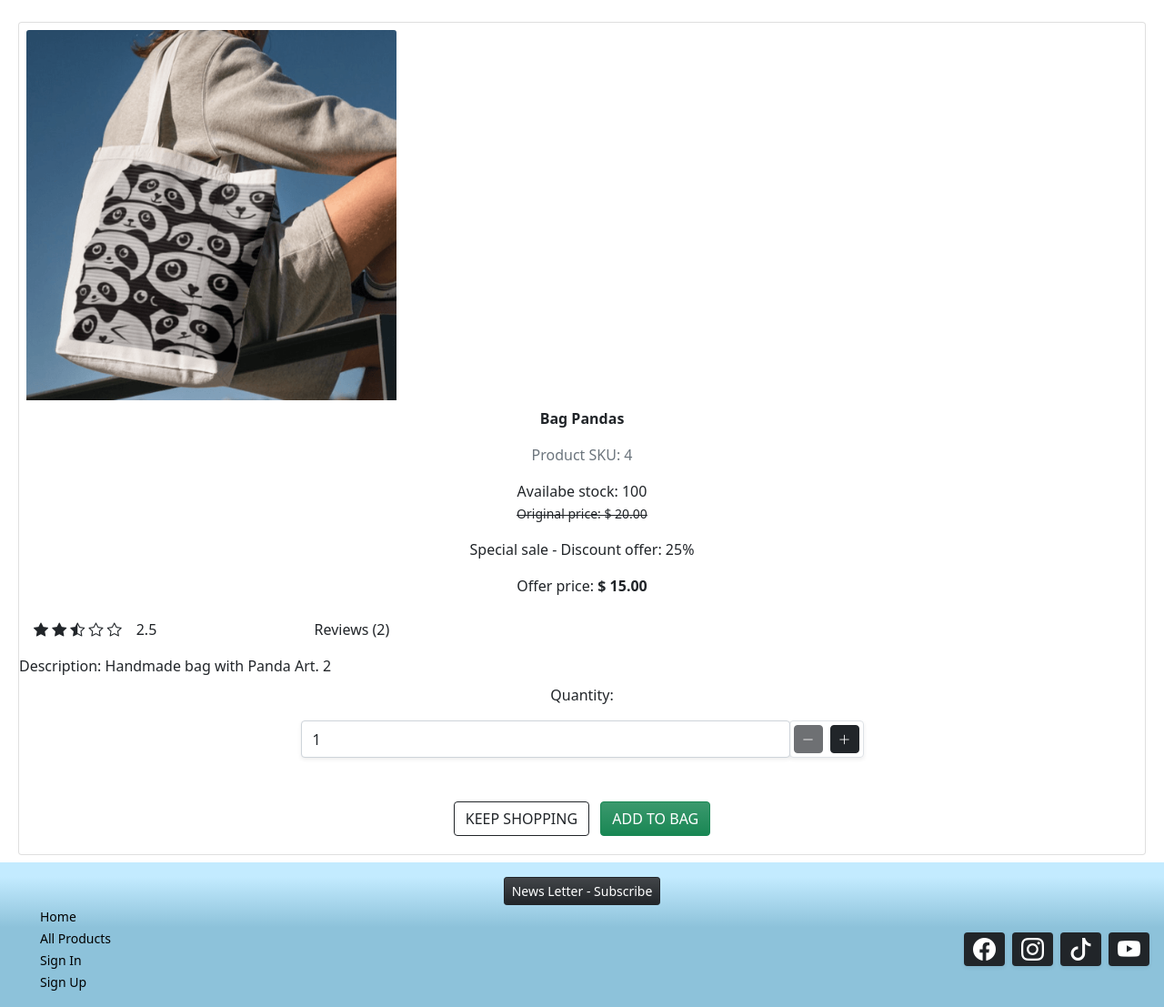
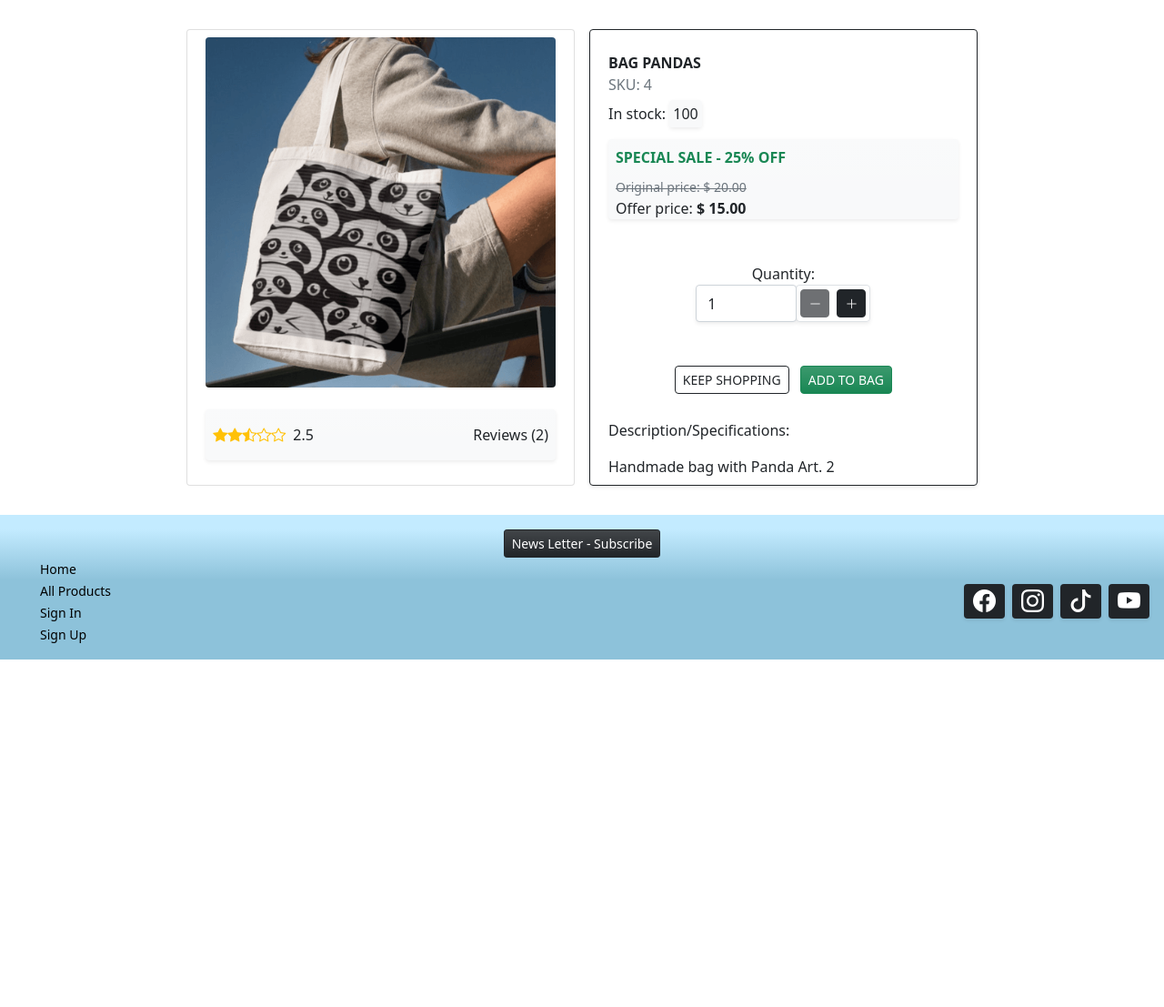
Before and after one commit to guisgrande/fifth-project-ci, a Django app: a page that uses templates/products/product_details.html in a window 1280 px wide. Shown: the part 108-1215 px from the top of the page at 91% size. After the commit the page ends 833 px from the top, so only its background shows below. Run offline with Django 3.2, Linux system fonts and the light colour scheme; data comes from the database, SQL or seed files in the repository; both versions use the stored data as it was after the commit; some libraries are stand-ins or nearby versions.

Commit message:
Edit style for product details template, review, description, price

```diff
--- a/templates/products/product_details.html
+++ b/templates/products/product_details.html
@@ -2,32 +2,20 @@
 {% load static %}
 {% block content %}
 
-<div class="container-fluid">
-    <div class="card m-2 mt-4">
-        <div class="card-body m-1 p-1 text-center">
-            <div class="image-container col-sm-6 col-lg-4">
+<div class="container-fluid mt-4 mb-4">
+    <div class="row d-flex justify-content-center">
+        <div class="card m-2 col-11 col-md-5 col-lg-4">
+            <!-- Image -->
+            <div class="image-container p-2">
                 {% if product.product_image %}
-                <img class="card-img-top img-fluid" src="{{ product.product_image.url }}" alt="{{ product.name }}">
+                <img class="card-img-top img-fluid rounded" src="{{ product.product_image.url }}" alt="{{ product.name }}">
                 {% else %}
-                <img class="card-img-top img-fluid" src="{{ MEDIA_URL }}noimage-sc.png" alt="No image of the product">
+                <img class="card-img-top img-fluid rounded" src="{{ MEDIA_URL }}noimage-sc.png" alt="No image of the product">
                 {% endif %}
             </div>
-            <div>
-                <p class="card-text fw-bold mt-2">{{ product.name }}</p>
-                <p class="card-text text-muted">Product SKU: {{ product.sku }}</p>
-                <p class="card-text">Availabe stock: {{ product.quantity_available }}</p>
-            </div>
-            <div>
-                {% if product.offer  %}
-                <p class="card-text"><del><small>Original price: $ {{ product.price }}</small></del></p>
-                <p class="card-text">{{ product.offer.offer_display }} - Discount offer: {{ product.offer.offer_discount }}%</p>
-                <p> Offer price: <strong>$ {{ product.cal_discount_price }} </strong></p>
-                {% else %}
-                <p class="card-text">Price: $ {{ product.price }}</p>
-                {% endif %}
-            </div>
-            <div class="col-md-4 d-flex">
-                <div class="p-2">
+            <!-- Reviews -->
+            <div class="m-2 d-flex flex-row mt-3 bg-light bg-gradient rounded shadow-sm">
+                <div class="p-2 text-warning d-flex align-items-center">
                     {% if avg_review >= 1 %}
                     <span><i class="bi bi-star-fill"></i></span>
                     {% elif avg_review > 0 %}
@@ -67,24 +55,24 @@
                     {% else %}
                     <span><i class="bi bi-star"></i></span>
                     {% endif %}
-                </div>
-                <div class="p-2">
+                    <div class="fw-light p-2 text-dark">
                         {% if avg_review is None %}
                         <p class="card-text">(0)</p>
                         {% else %}
                         <p class="card-text">{{ avg_review }}</p>
                         {% endif %}
                     </div>
-                <div class="ms-auto p-2">
+                </div>
+                <div class="ms-auto p-2 d-flex align-items-center">
                     {% if total_review is None %}
                         {% if request.user.is_authenticated %}
-                        <a href="{% url 'review_product' product.slug %}" class="btn btn-sm">Review (0)</a>
+                        <a href="{% url 'review_product' product.slug %}" class="btn btn-outline-warning btn-sm shadow-sm">Review (0)</a>
                         {% else %}
                         <p class="card-text">Reviews (0)</p>
                         {% endif %}
                     {% else %}
                         {% if request.user.is_authenticated %}
-                        <a href="{% url 'review_product' product.slug %}" class="btn btn-sm">Review ({{ total_review }})</a>
+                        <a href="{% url 'review_product' product.slug %}" class="btn btn-outline-warning btn-sm shadow-sm">Review ({{ total_review }})</a>
                         {% else %}
                         <p class="card-text">Reviews ({{ total_review }})</p>
                         {% endif %}
@@ -92,15 +80,34 @@
                 </div>
             </div>
         </div>
-
-        <div>
-            <p class="card-text">Description: {{ product.description }}</p>
+        <div class="card m-2 shadow-sm border-dark col-11 col-md-6 col-lg-4">
+            <div class="card-body m-1 p-1">
+                <!-- Description / SKU / Stock -->
+                <div class="mt-3">
+                    <p class="card-text fw-bold m-0 text-uppercase">{{ product.name }}</p>
+                    <p class="card-text text-muted m-0"> SKU: {{ product.sku }}</p>
+                    {% if product.quantity_available  %}
+                    <p class="card-text m-0 mt-2 fw-light">In stock: <span class="bg-light rounded p-1 shadow-sm">{{ product.quantity_available }}</span></p>
+                    {% else %}
+                    <p class="card-text m-0 mt-2"><span class="bg-light rounded p-1 shadow-sm text-danger">Out of Stock</span></p>
+                    {% endif %}
                 </div>
-        <div>
+                <!-- Price and Offer -->
+                <div class="bg-light bg-gradient rounded shadow-sm mt-3">
+                    {% if product.offer  %}
+                    <p class="card-text text-uppercase p-2 m-0 text-success fw-bold">{{ product.offer.offer_display }} - {{ product.offer.offer_discount }}% OFF</p>
+                    <p class="card-text text-muted m-0 ps-2 fw-light"><del><small>Original price: $ {{ product.price }}</small></del></p>
+                    <p class="ps-2"> Offer price: <strong>$ {{ product.cal_discount_price }} </strong></p>
+                    {% else %}
+                    <p class="ps-2 card-text">Price: $ {{ product.price }}</p>
+                    {% endif %}
+                </div>
+                <!-- Quantity / Add to bag -->
+                <div class="mt-5">
                     <form class="form" action="{% url 'add_to_bag' product.slug %}" method="POST">
                         {% csrf_token %}
                         <div class="form-row text-center">
-                    <p class="fw-light mt-2">Quantity: </p>
+                            <p class="fw-light m-0">Quantity: </p>
                             <div class="col-12 d-flex justify-content-center">
                                 <div class="form-group w-50">
                                     <div class="input-group">
@@ -127,23 +134,33 @@
                             </div>
 
                             <div class="container-fluid text-center mb-3">
-                        <a href="{% url 'products' %}" class="btn btn-outline-dark bg-gradient rounded m-1 mt-5" >
+                                <a href="{% url 'products' %}" class="btn btn-sm btn-outline-dark bg-gradient rounded m-1 mt-5" >
                                     <span class="text-uppercase">Keep Shopping</span>
                                 </a>
-                        <input type="submit" class="btn btn-success bg-gradient rounded text-uppercase m-1 mt-5" value="Add to Bag">
+                                <input type="submit" class="btn btn-sm btn-success bg-gradient rounded text-uppercase m-1 mt-5" value="Add to Bag">
                             </div>
 
                             <input type="hidden" name="redirect_url" value="{{ request.path }}">
                         </div>
                     </form>
                 </div>
+                <!-- Description -->
+                <div class="mt-4">
+                    <p class="card-text">Description/Specifications:</p>
+                    <p class="card-text fw-light">{{ product.description }}</p>
                 </div>
+            </div>
+
+            <!-- Admin actions -->
             {% if request.user.is_superuser %}
             <div class="container text-center m-2">
                 <a class="btn btn-sm btn-outline-dark m-1" href="{% url 'edit_product' product.slug %}">Edit</a>
                 <a class="btn btn-sm btn-outline-danger m-1" href="{% url 'delete_product' product.slug %}">Delete</a>
             </div>
             {% endif %}
+
+        </div>
+    </div>
 </div>
 
 {% endblock content %}
```
Also changed, not shown: db.sqlite3. Lines whose indentation alone changed are shown as unchanged.
